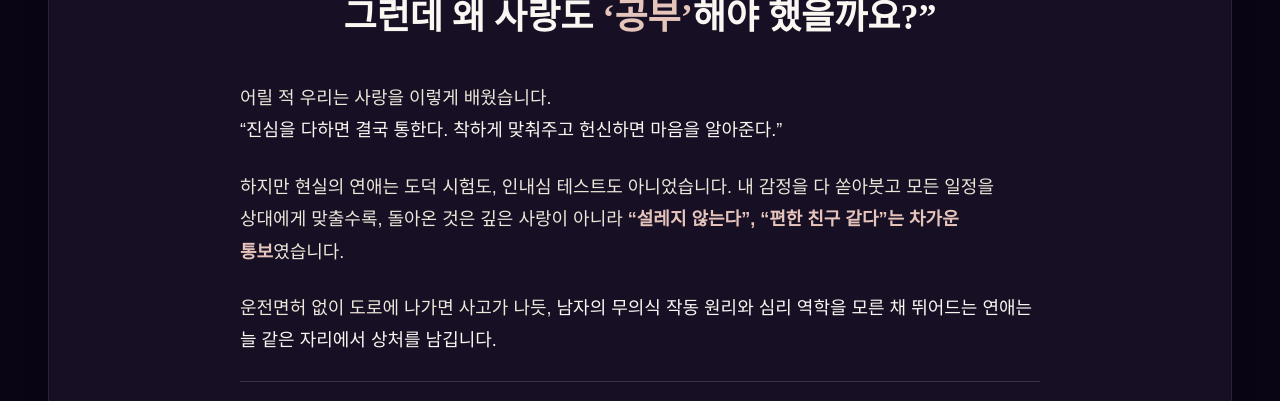
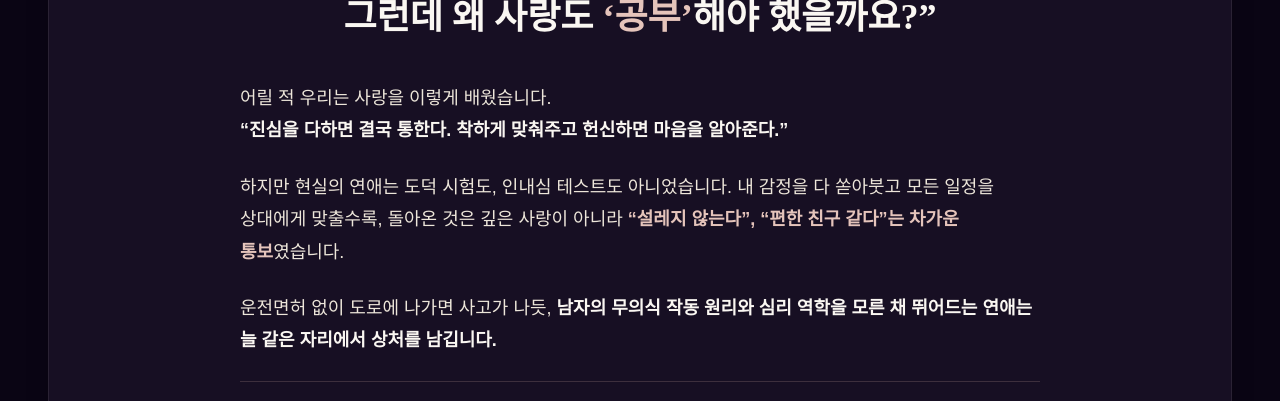
Before and after one commit to woolbo100/buzasun, a Next.js app: page /reports/love-secret in a window 1280 px wide. Shown: the part 4220-4621 px from the top of the page. Built offline with nearby package versions, Linux system fonts and the light colour scheme; no server answers; the database is empty.

Commit message:
style: 연애비급 THE HIDDEN TRUTH 본문 폰트 17/18px, 줄간격 1.8, 굵기 400/600 최적화

```diff
--- a/app/reports/love-secret/page.tsx
+++ b/app/reports/love-secret/page.tsx
@@ -584,10 +584,10 @@ export default function LoveSecretEbookPage() {
                   </h3>
 
                   {/* 이중 상자 제거: 카드 배경 위에 본문 직접 배치 (최대 너비 800px) */}
-                  <div className="max-w-[800px] mx-auto text-left text-[17px] md:text-[18px] text-[#EDE6DA] leading-[1.8] font-normal space-y-5 md:space-y-6 break-keep">
+                  <div className="max-w-[800px] w-full mx-auto text-left text-[17px] md:text-[18px] text-[#EDE6DA] leading-[1.8] font-normal space-y-5 md:space-y-6 break-keep">
                     <p>
                       어릴 적 우리는 사랑을 이렇게 배웠습니다.<br />
-                      <span className="text-[#FAF7F2] font-medium">
+                      <span className="text-[#FAF7F2] font-semibold">
                         &ldquo;진심을 다하면 결국 통한다. 착하게 맞춰주고 헌신하면 마음을 알아준다.&rdquo;
                       </span>
                     </p>
@@ -598,7 +598,7 @@ export default function LoveSecretEbookPage() {
                     </p>
                     <p>
                       운전면허 없이 도로에 나가면 사고가 나듯,
-                      <strong className="text-[#FAF7F2] font-medium"> 남자의 무의식 작동 원리와 심리 역학을 모른 채 뛰어드는 연애는 늘 같은 자리에서 상처를 남깁니다.</strong>
+                      <strong className="text-[#FAF7F2] font-semibold"> 남자의 무의식 작동 원리와 심리 역학을 모른 채 뛰어드는 연애는 늘 같은 자리에서 상처를 남깁니다.</strong>
                     </p>
                     <div className="pt-5 border-t border-[#D4B2A7]/20 text-[#EDE6DA]">
                       《연애비급》은 뜬구름 잡는 위로나 얄팍한 밀당 기술을 말하지 않습니다.
@@ -1887,8 +1887,7 @@ export default function LoveSecretEbookPage() {
                           <button
                             key={idx}
                             onClick={() => setReviewIndex(idx)}
-                            className={`h-2 rounded-full transition-all ${
-                              reviewIndex === idx ? 'w-6 bg-[#D4B2A7]' : 'w-2 bg-white/20'
+                            className={`h-2 rounded-full transition-all ${reviewIndex === idx ? 'w-6 bg-[#D4B2A7]' : 'w-2 bg-white/20'
                               }`}
                             aria-label={`후기 ${idx + 1} 보기`}
                           />
```
Lines whose indentation alone changed are shown as unchanged.
